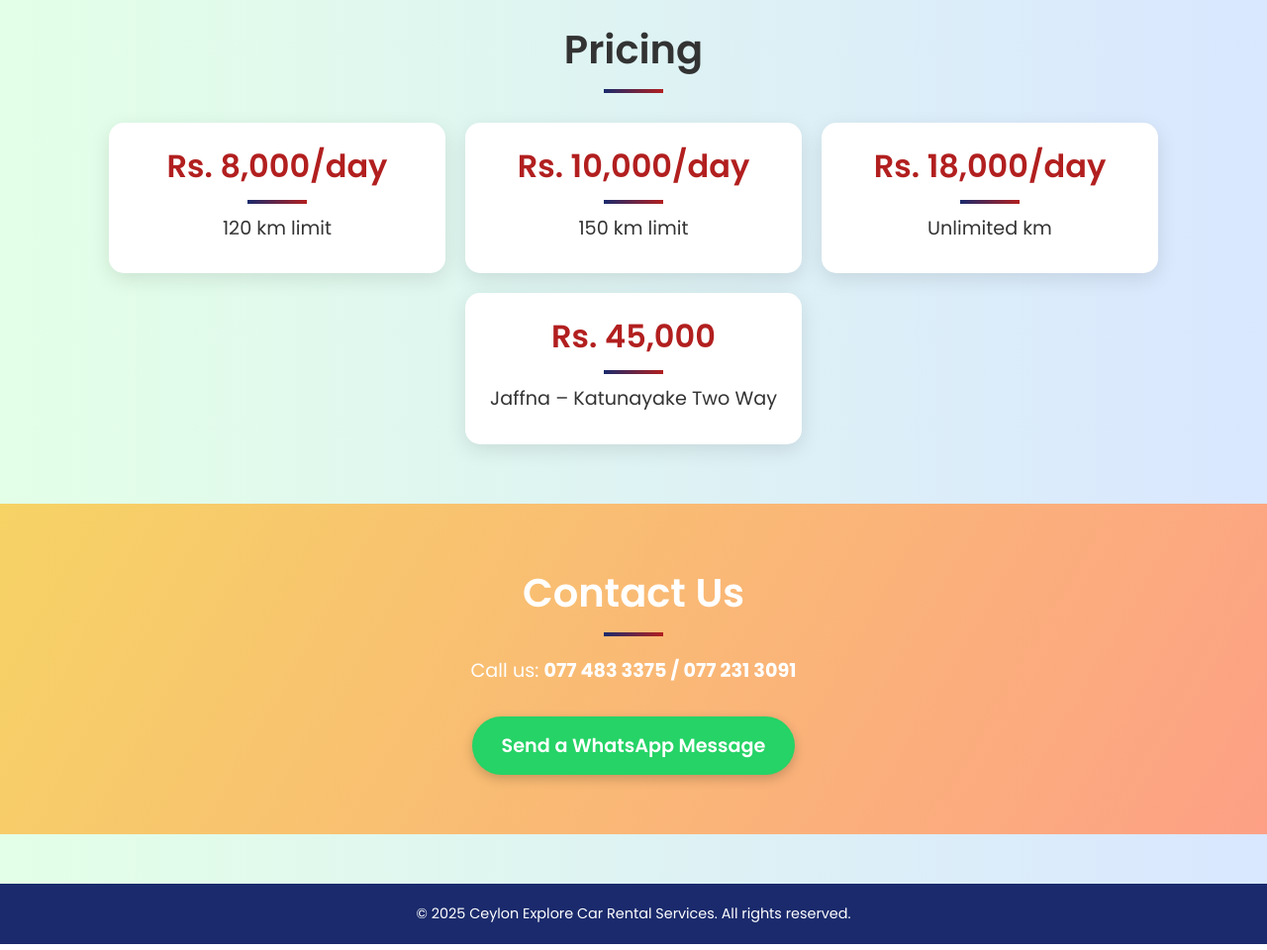
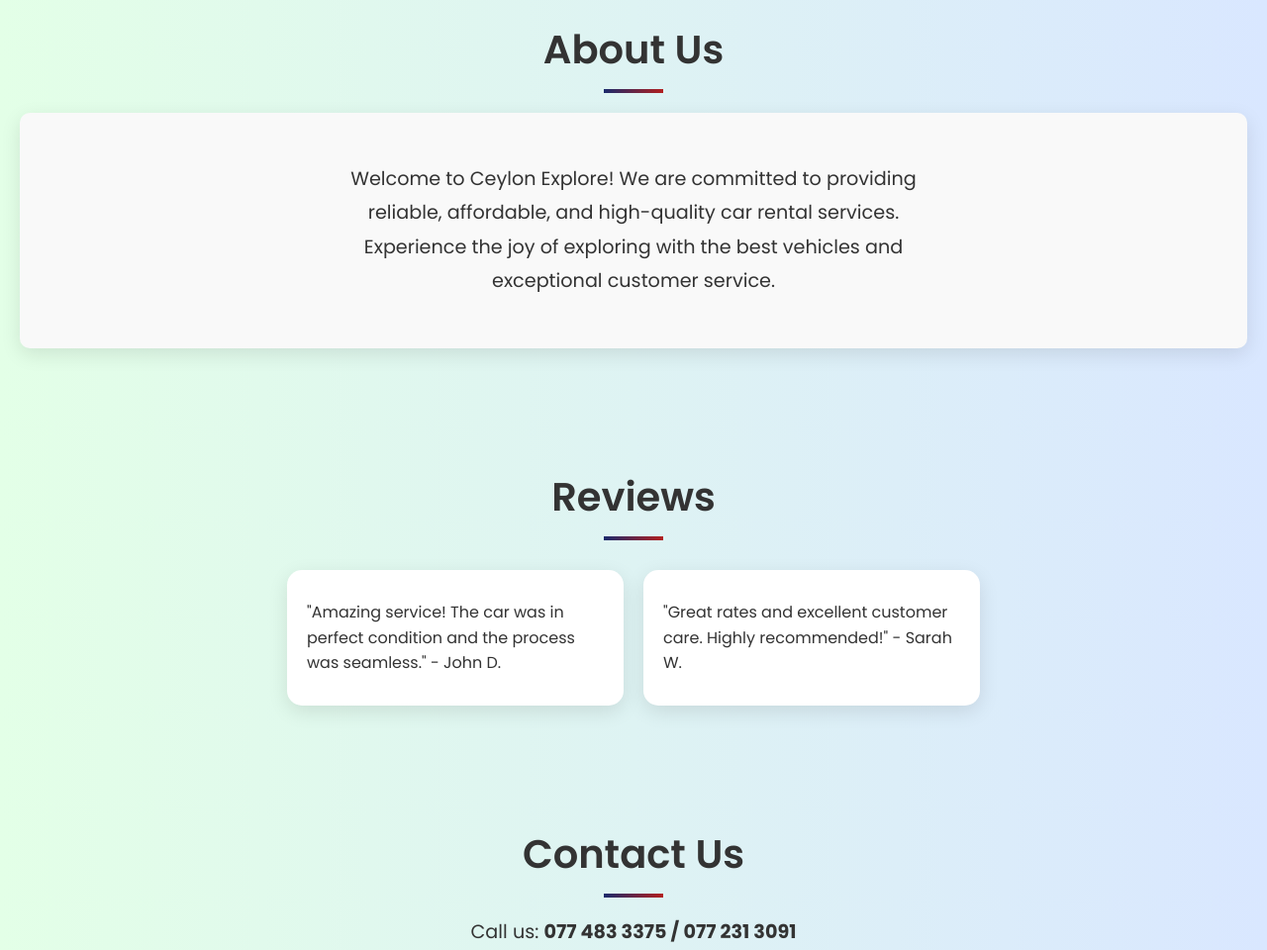
Before and after one commit to Vidhdhi/landing, a plain HTML site: page index.html in a window 1280 px wide. Shown: the part 1400-2360 px from the top of the page at 99% size. Drawn offline with Linux system fonts and the light colour scheme.

Commit message:
Update index.html
sadsa

```diff
--- a/index.html
+++ b/index.html
@@ -46,6 +46,7 @@
       height: auto;
       margin-bottom: 20px;
       box-shadow: 0 10px 30px rgba(0, 0, 0, 0.3);
+      animation: fadeIn 2s ease-in-out;
     }
     h1 {
       font-size: 3.5rem;
@@ -97,9 +98,10 @@
       margin: 10px auto;
     }
     .cars {
-      display: grid;
-      grid-template-columns: repeat(auto-fit, minmax(280px, 1fr));
+      display: flex;
+      justify-content: center;
       gap: 20px;
+      flex-wrap: wrap;
       margin-top: 30px;
     }
     .car-card {
@@ -108,6 +110,7 @@
       box-shadow: 0 6px 20px rgba(0, 0, 0, 0.1);
       overflow: hidden;
       transition: transform 0.3s ease, box-shadow 0.3s ease;
+      animation: slideIn 1s ease-in-out;
     }
     .car-card:hover {
       transform: translateY(-10px);
@@ -122,69 +125,71 @@
       margin: 10px 0;
       color: #1a2a6c;
     }
-    .pricing {
+
+    /* About Us Section */
+    .about {
+      background: #f9f9f9;
+      padding: 40px 20px;
+      border-radius: 10px;
+      box-shadow: 0 6px 20px rgba(0, 0, 0, 0.1);
+      animation: fadeIn 1.5s ease-in-out;
+    }
+    .about p {
+      font-size: 1.2rem;
+      line-height: 1.8;
+    }
+
+    /* Reviews Section */
+    .reviews {
       display: flex;
-      flex-wrap: wrap;
       justify-content: center;
       gap: 20px;
+      flex-wrap: wrap;
       margin-top: 30px;
     }
-    .price-card {
+    .review-card {
       background: white;
       padding: 20px;
       border-radius: 15px;
       width: 300px;
       box-shadow: 0 6px 20px rgba(0, 0, 0, 0.1);
-      transition: transform 0.3s ease, box-shadow 0.3s ease;
+      animation: fadeInUp 1s ease-in-out;
     }
-    .price-card:hover {
-      transform: translateY(-10px);
-      box-shadow: 0 10px 30px rgba(0, 0, 0, 0.2);
-    }
-    .price-card h2 {
-      margin-bottom: 10px;
-      color: #b21f1f;
-      font-size: 2rem;
+    .review-card p {
+      font-size: 1rem;
+      line-height: 1.6;
+      text-align: left;
     }
 
-    /* Contact Section */
-    section.contact {
-      background: linear-gradient(120deg, #f6d365, #fda085);
-      color: white;
+    /* Animations */
+    @keyframes fadeIn {
+      from {
+        opacity: 0;
+        transform: scale(0.9);
+      }
+      to {
+        opacity: 1;
+        transform: scale(1);
+      }
     }
-    section.contact p {
-      font-size: 1.2rem;
-      font-weight: 500;
+    @keyframes fadeInUp {
+      from {
+        opacity: 0;
+        transform: translateY(20px);
+      }
+      to {
+        opacity: 1;
+        transform: translateY(0);
+      }
     }
-
-    /* Footer */
-    footer {
-      text-align: center;
-      padding: 20px;
-      background: #1a2a6c;
-      color: white;
-      margin-top: 50px;
-      font-size: 0.9rem;
-    }
-
-    /* Responsive Design */
-    @media (max-width: 768px) {
-      header {
-        height: auto;
-        padding: 40px 20px;
+    @keyframes slideIn {
+      from {
+        opacity: 0;
+        transform: translateX(-50px);
       }
-      header h1 {
-        font-size: 2.5rem;
-      }
-      p {
-        font-size: 1rem;
-      }
-      .whatsapp-btn {
-        font-size: 1rem;
-        padding: 10px 20px;
-      }
-      .price-card {
-        width: 100%;
+      to {
+        opacity: 1;
+        transform: translateX(0);
       }
     }
   </style>
@@ -215,23 +220,20 @@
 </section>
 
 <section>
-  <h2>Pricing</h2>
-  <div class="pricing">
-    <div class="price-card">
-      <h2>Rs. 8,000/day</h2>
-      <p>120 km limit</p>
+  <h2>About Us</h2>
+  <div class="about">
+    <p>Welcome to Ceylon Explore! We are committed to providing reliable, affordable, and high-quality car rental services. Experience the joy of exploring with the best vehicles and exceptional customer service.</p>
+  </div>
+</section>
+
+<section>
+  <h2>Reviews</h2>
+  <div class="reviews">
+    <div class="review-card">
+      <p>"Amazing service! The car was in perfect condition and the process was seamless." - John D.</p>
     </div>
-    <div class="price-card">
-      <h2>Rs. 10,000/day</h2>
-      <p>150 km limit</p>
-    </div>
-    <div class="price-card">
-      <h2>Rs. 18,000/day</h2>
-      <p>Unlimited km</p>
-    </div>
-    <div class="price-card">
-      <h2>Rs. 45,000</h2>
-      <p>Jaffna – Katunayake Two Way</p>
+    <div class="review-card">
+      <p>"Great rates and excellent customer care. Highly recommended!" - Sarah W.</p>
     </div>
   </div>
 </section>
```
